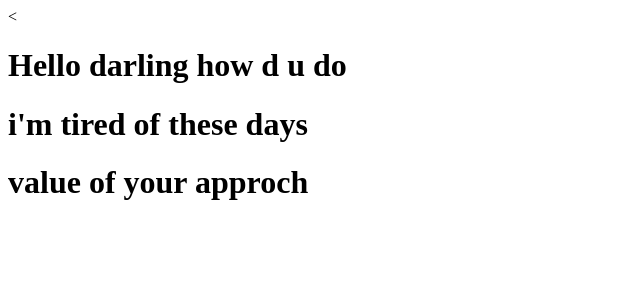
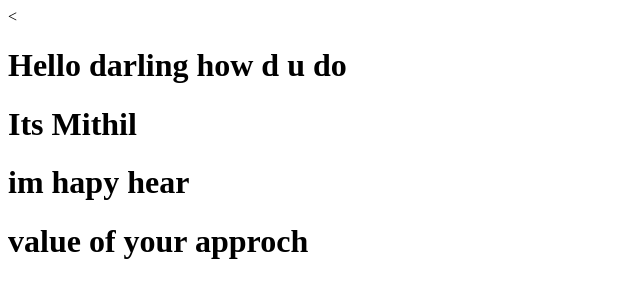
Before and after one commit to MithileshSV/mit-coursera-test, a plain HTML site: page index.html in a window 1280 px wide. Shown: the whole page, without its empty margins (0-640 px from the left). Drawn offline with Linux system fonts and the light colour scheme.

Commit message:
new version file.

```diff
--- a/index.html
+++ b/index.html
@@ -5,7 +5,7 @@
     <title>Hello guys</title>
   </head><body>
 <h1>Hello darling how d u do</h1>
-<h1>i'm tired of these days</h1>
+<h1>Its Mithil</h1><h1>im hapy hear</h1>
 <h1>value of your approch</h1>
   </body>
 </html>
```
